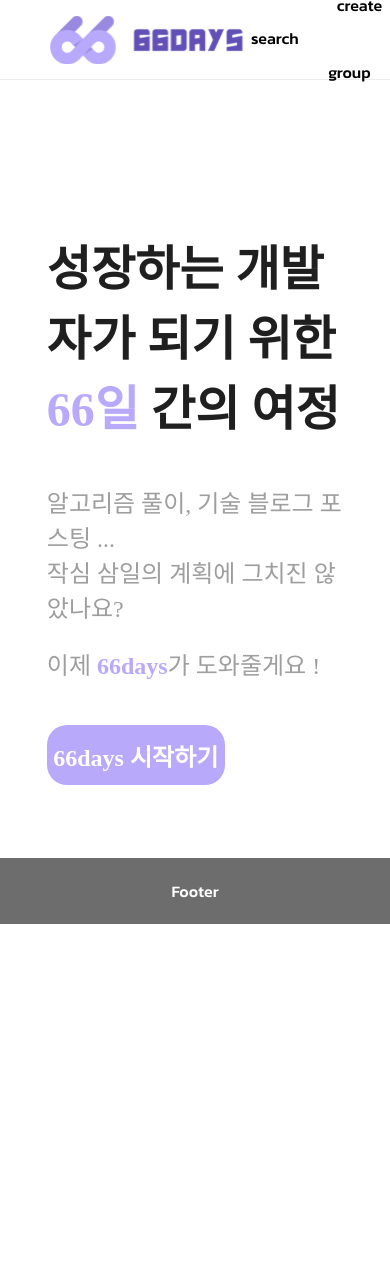
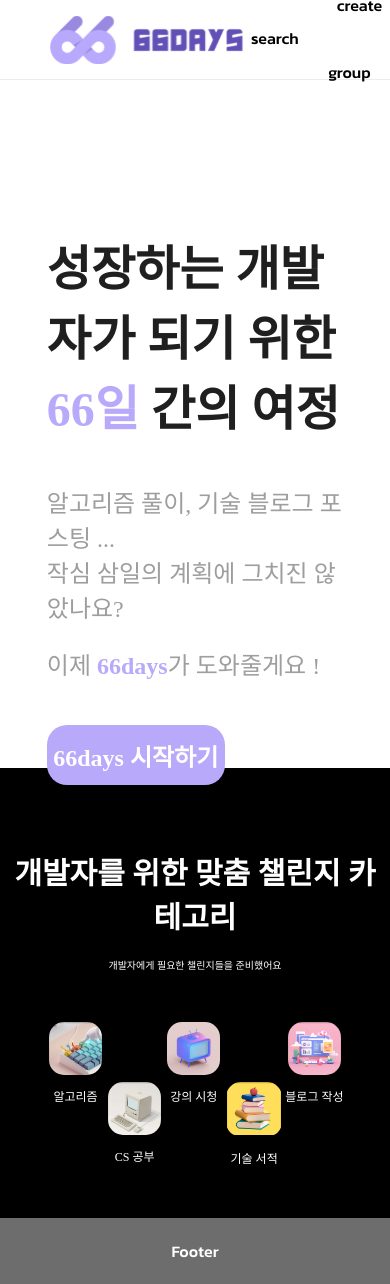
Before and after one commit to predictyson/66days, a React (Vite) app in the folder frontend/: page /landing in a window 390 px wide. Before the commit the page ends 924 px from the top, so only its background shows below. Built offline with nearby package versions, Linux system fonts and the light colour scheme; grey boxes are pictures that could not be loaded; a web font is replaced by a local one.

Commit message:
fe/feat: landing 2 반응형 적용

```diff
--- a/frontend/src/components/landing/Landing2.tsx
+++ b/frontend/src/components/landing/Landing2.tsx
@@ -11,7 +11,7 @@ import styled from "styled-components";
 const BOXDATA = [
   {
     img: algo,
-    title: "알고리즘 풀이",
+    title: "알고리즘",
   },
   {
     img: cs,
@@ -65,8 +65,11 @@ const Container = styled.div`
   border: solid 1px black;
   display: flex;
   font-family: Pretendard;
-  padding-inline: 0;
+  padding-inline: 2%;
   color: white;
+  @media (max-width: 800px) {
+    height: 45rem;
+  }
 `;
 
 const Content = styled.div`
@@ -77,18 +80,29 @@ const Content = styled.div`
   display: flex;
   flex-direction: column;
   text-align: center;
+  @media (max-width: 800px) {
+    font-size: 3rem;
+    margin-top: 8rem;
+  }
   .subcontent {
     font-size: 2rem;
     margin-top: 2rem;
     font-weight: 400;
+    @media (max-width: 800px) {
+      font-size: 1rem;
+    }
   }
 `;
 
 const BoxContainer = styled.div`
-  padding: 0 10.7rem;
+  padding: 0 10%;
   margin-top: 10rem;
   justify-content: space-between;
   display: flex;
+  @media (max-width: 800px) {
+    font-size: 1rem;
+    margin-top: 5rem;
+  }
 `;
 
 const BoxWrapper = styled.div`
@@ -98,6 +112,11 @@ const BoxWrapper = styled.div`
   font-size: 2.4rem;
   animation: drop 0.5s ease-in-out;
   animation-delay: 2rem;
+  align-items: center;
+  @media (max-width: 800px) {
+    font-size: 1.2rem;
+  }
+  /* justify-content: center; */
   @keyframes drop {
     0% {
       transform: translateY(-10rem);
@@ -111,7 +130,7 @@ const BoxWrapper = styled.div`
 `;
 
 const BoxImg = styled.img`
-  width: 20rem;
-  height: 20rem;
+  width: 90%;
+  /* height: 80%; */
   border-radius: 15px;
 `;
--- a/frontend/src/routes/LandingPage.tsx
+++ b/frontend/src/routes/LandingPage.tsx
@@ -6,9 +6,9 @@ export default function LandingPage() {
   return (
     <>
       <Landing1 />
-      {/* <Landing2 />
-      <Landing3 />
-      <Landing4 /> */}
+      <Landing2 />
+      {/* <Landing3 /> */}
+      {/* <Landing4 /> */}
     </>
   );
 }
```
